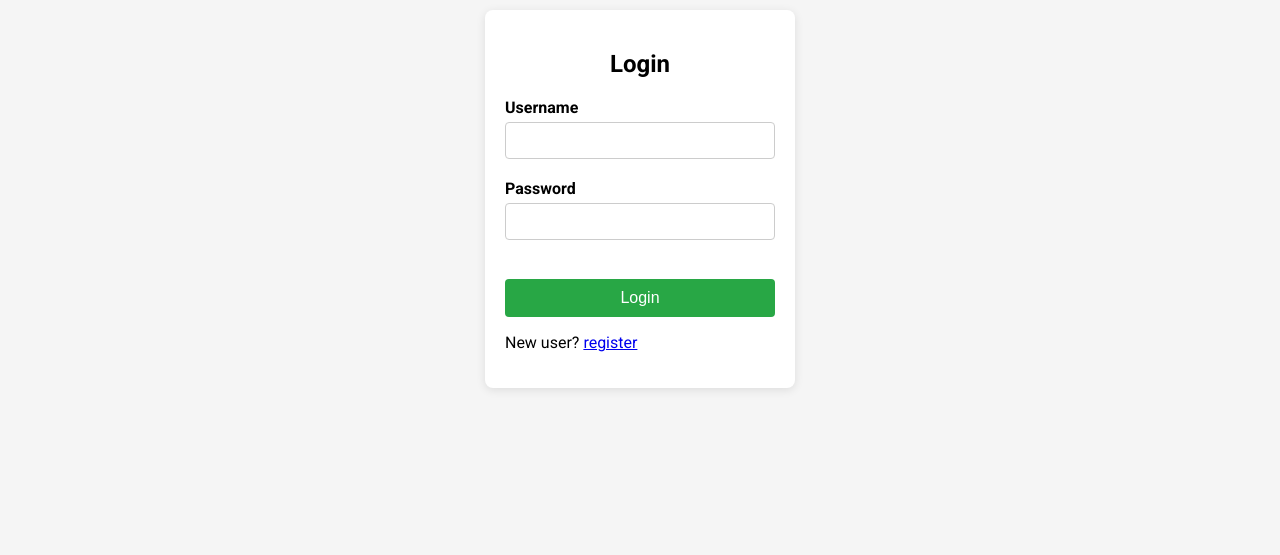
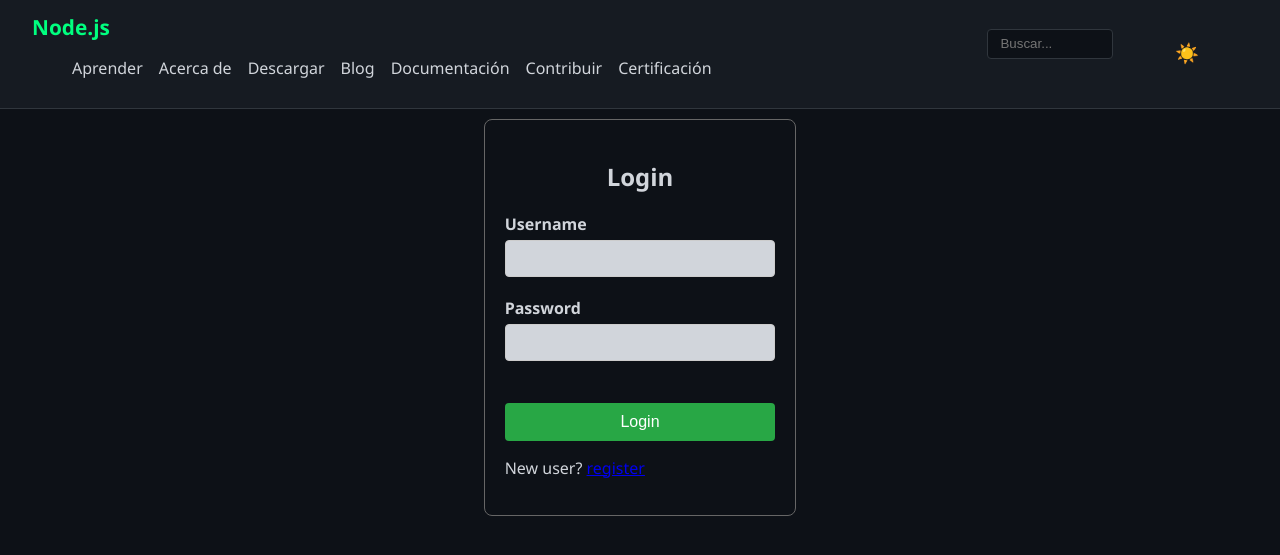
Before and after one commit to TomasPino5/AuthFlow-API, a Node server app: template views/index.ejs in a window 1280 px wide. Shown: the top 555 px of the page. Run offline with Node 20, Linux system fonts and the light colour scheme; the template is opened without the code that fills it, so the values that code supplies are empty.

Commit message:
navbar added without styles

```diff
--- a/db/User.json
+++ b/db/User.json
@@ -1 +1 @@
-[{"id":"2a1d8a55-652c-47d2-962d-e0b73d3e721d","username":"tomaspino555","password":"$2b$10$hEqSOIsDDNhT8JrNhdvVCOqclAV3vn1KGAlSMYx4M/dCV2uPoiOMe","_id":"68e214aac3e9fc0b641e2aab"},{"id":"66283171-fa58-4f9a-bc17-793fa3abe570","username":"tomipino5","password":"$2b$10$iUx412xfknQOW5k0kXkhI.aYoETRYio3K2lJSGv.yreDjBPM7/pSq","_id":"68e20fc8e225ca447063c7cd"},{"id":"2abdfcb7-e835-4c45-8b72-4fe9f5c5b35a","username":"juanpi-","password":"$2b$10$2MUKibqk1E8pYyJ.B8EDa.ddBcF5UpeVRal0kKqA6b7CpvZoqcF9.","_id":"68ddfea93ac38e22fc91bb3c"},{"id":"1c65283e-afc0-4ff5-a959-fc67c50ed1b4","username":"juanpi","password":"$2b$10$0SZjAkQi2HjZIBarm25Cw.qaD5.XJ1VTiLZRJr5vuCVAdcKP64N0a","_id":"68ddfa1cdb29d21e64eaa18c"},{"id":"46915196-04bb-4bd0-a293-1f66e2b79301","username":"peter","password":"$2b$10$efGD3JlGeNzbpVJoZnzuMu3cT376zCRef6AdT1k6IdII/KQ/NQfdO","_id":"68ddd5f093deb06a7819ad41"}]
+[{"id":"6c2d1ff4-5870-47e9-8c6a-f4fa051baf3d","username":"tomipino","password":"$2b$10$cAtoKgZrhfr6DBJ5jhVWkeDlNr3NGMI85IBLzAyRDP.ix1GJzGiQ.","_id":"68e313d730dbe10b5c80b396"},{"id":"2a1d8a55-652c-47d2-962d-e0b73d3e721d","username":"tomaspino555","password":"$2b$10$hEqSOIsDDNhT8JrNhdvVCOqclAV3vn1KGAlSMYx4M/dCV2uPoiOMe","_id":"68e214aac3e9fc0b641e2aab"},{"id":"66283171-fa58-4f9a-bc17-793fa3abe570","username":"tomipino5","password":"$2b$10$iUx412xfknQOW5k0kXkhI.aYoETRYio3K2lJSGv.yreDjBPM7/pSq","_id":"68e20fc8e225ca447063c7cd"},{"id":"2abdfcb7-e835-4c45-8b72-4fe9f5c5b35a","username":"juanpi-","password":"$2b$10$2MUKibqk1E8pYyJ.B8EDa.ddBcF5UpeVRal0kKqA6b7CpvZoqcF9.","_id":"68ddfea93ac38e22fc91bb3c"},{"id":"1c65283e-afc0-4ff5-a959-fc67c50ed1b4","username":"juanpi","password":"$2b$10$0SZjAkQi2HjZIBarm25Cw.qaD5.XJ1VTiLZRJr5vuCVAdcKP64N0a","_id":"68ddfa1cdb29d21e64eaa18c"},{"id":"46915196-04bb-4bd0-a293-1f66e2b79301","username":"peter","password":"$2b$10$efGD3JlGeNzbpVJoZnzuMu3cT376zCRef6AdT1k6IdII/KQ/NQfdO","_id":"68ddd5f093deb06a7819ad41"}]
--- a/views/index.ejs
+++ b/views/index.ejs
@@ -15,6 +15,8 @@
 </head>
 
 <body>
+    <%- include('./navbar') %>
+
         <div class="container">
             <% if (typeof username !=='undefined' ) { %>
                 <div class="form-container">
@@ -24,7 +26,7 @@
                 </div>
                 <% } %>
 
-                <% if (typeof username==='undefined') { %>
+                    <% if (typeof username==='undefined' ) { %>
                         <div class="form-container">
                             <form id="login-form">
                                 <h2>Login</h2>
--- /dev/null
+++ b/views/navbar.ejs
@@ -0,0 +1,19 @@
+<nav class="navbar">
+  <div class="navbar-left">
+    <a href="/" class="logo">Node.js</a>
+    <ul class="nav-links">
+      <li><a href="#">Aprender</a></li>
+      <li><a href="#">Acerca de</a></li>
+      <li><a href="#">Descargar</a></li>
+      <li><a href="#">Blog</a></li>
+      <li><a href="#">Documentación</a></li>
+      <li><a href="#">Contribuir</a></li>
+      <li><a href="#">Certificación</a></li>
+    </ul>
+  </div>
+
+  <div class="navbar-right">
+    <input type="text" placeholder="Buscar..." class="search-bar">
+    <button class="theme-toggle">☀️</button>
+  </div>
+</nav>
--- a/views/styles.css
+++ b/views/styles.css
@@ -5,27 +5,24 @@
  }
 
  body {
-     font-family: "Roboto", sans-serif;
-     background-color: #f5f5f5;
-     display: flex;
-     justify-content: center;
-     align-items: center;
      margin: 0;
+     font-family: 'Segoe UI', sans-serif;
+     background-color: #0d1117;
+     color: #d1d5db;
  }
 
  .container {
      display: flex;
      flex-direction: column;
-     justify-content: center;
-     height: 50%;
+     align-items: center;
  }
 
  .form-container {
-     background-color: #fff;
+     background-color: #0d1117;
      padding: 20px;
      margin: 10px;
      border-radius: 8px;
-     box-shadow: 0 2px 10px rgba(0, 0, 0, 0.1);
+     border: 1px solid rgb(102, 102, 102);
  }
 
  form h2 {
@@ -46,6 +43,7 @@
      margin-bottom: 20px;
      border: 1px solid #ccc;
      border-radius: 4px;
+     background-color: #d1d5db;;
  }
 
  button {
@@ -62,3 +60,73 @@
  button:hover {
      background-color: #218838;
  }
+
+ .navbar {
+     display: flex;
+     justify-content: space-between;
+     align-items: center;
+     background-color: #161b22;
+     padding: 0.8rem 2rem;
+     border-bottom: 1px solid #30363d;
+     position: sticky;
+     top: 0;
+     z-index: 10;
+ }
+
+ .logo {
+     color: #00ff7f;
+     font-weight: bold;
+     font-size: 1.3rem;
+     text-decoration: none;
+     margin-right: 1.5rem;
+ }
+
+ .nav-links {
+     list-style: none;
+     display: flex;
+     gap: 1rem;
+ }
+
+ .nav-links a {
+     color: #d1d5db;
+     text-decoration: none;
+     transition: color 0.3s;
+ }
+
+ .nav-links a:hover {
+     color: #00ff7f;
+ }
+
+ .navbar-right {
+     display: flex;
+     align-items: center;
+     gap: 0.8rem;
+ }
+
+ .search-bar {
+     padding: 0.4rem 0.8rem;
+     border-radius: 4px;
+     border: none;
+     outline: none;
+     background-color: #0d1117;
+     color: #d1d5db;
+     border: 1px solid #30363d;
+ }
+
+ .theme-toggle {
+     background: none;
+     border: none;
+     font-size: 1.2rem;
+     cursor: pointer;
+     color: #d1d5db;
+     transition: color 0.3s;
+ }
+
+ .theme-toggle:hover {
+     color: #00ff7f;
+ }
+
+ .content {
+     padding: 3rem;
+     text-align: center;
+ }
```
Lines whose indentation alone changed are shown as unchanged.
